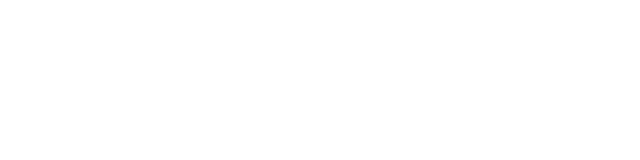
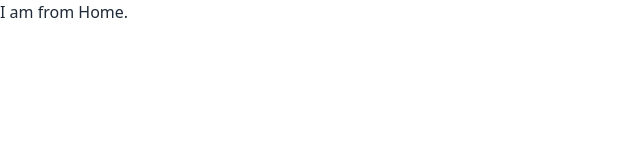
Before and after one commit to BorshaDevi/luxery-project-more-me, a React (Vite) app: page / in a window 1280 px wide. Shown: the top 160 px of the page, without its empty margins (0-640 px from the left). Built offline with nearby package versions, Linux system fonts and the light colour scheme.

Commit message:
add roder file

```diff
--- a/src/route/route.jsx
+++ b/src/Roder/roder.jsx
@@ -1,9 +1,8 @@
-import { createBrowserRouter } from "react-router-dom"
-import Root from "../Root/Root"
+import { createBrowserRouter } from "react-router-dom";
+import Root from "../Root/Root";
 import Home from "../Pages/Home/Home";
 
-
-const router= createBrowserRouter([
+const roder=createBrowserRouter([
     {
         path:"/",
         element:<Root></Root>,
@@ -15,4 +14,4 @@
         ]
     }
 ])
-export default router;
+export default roder;
--- a/src/Root/Root.jsx
+++ b/src/Root/Root.jsx
@@ -1,9 +1,10 @@
+import { Outlet } from "react-router-dom";
 
 
 const Root = () => {
     return (
         <div>
-
+            <Outlet></Outlet>
         </div>
     );
 };
--- a/src/main.jsx
+++ b/src/main.jsx
@@ -3,10 +3,11 @@
 
 import './index.css'
 import { RouterProvider } from 'react-router-dom'
-import router from './Route/Route.jsx'
+import roder from './Roder/roder'
+
 
 ReactDOM.createRoot(document.getElementById('root')).render(
   <React.StrictMode>
-    <RouterProvider router={router}></RouterProvider>
+    <RouterProvider router={roder}></RouterProvider>
   </React.StrictMode>,
 )
```
